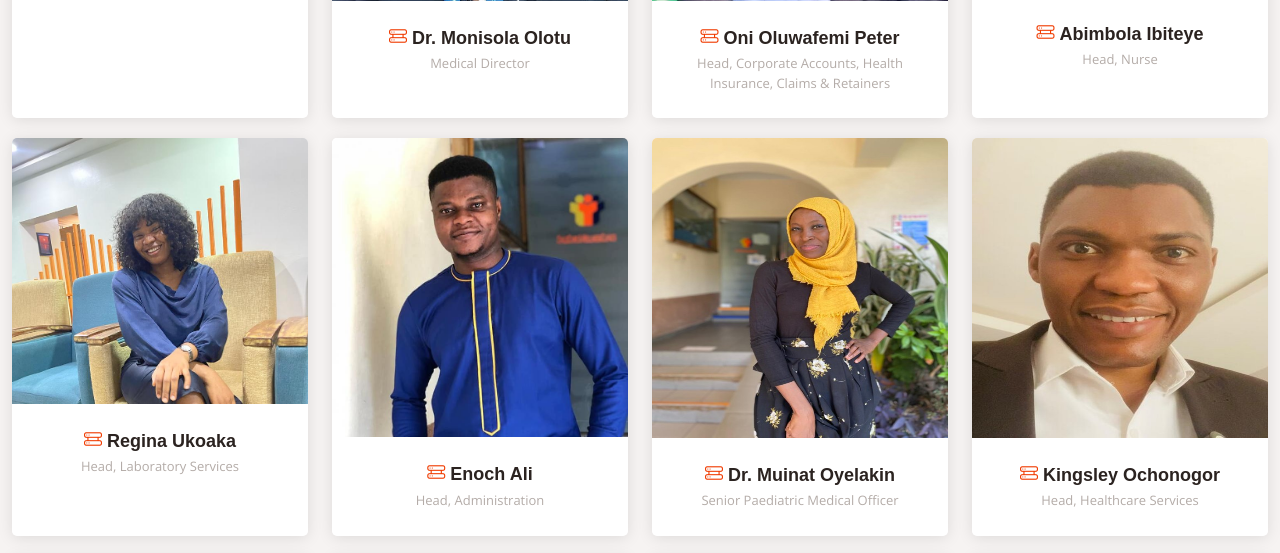
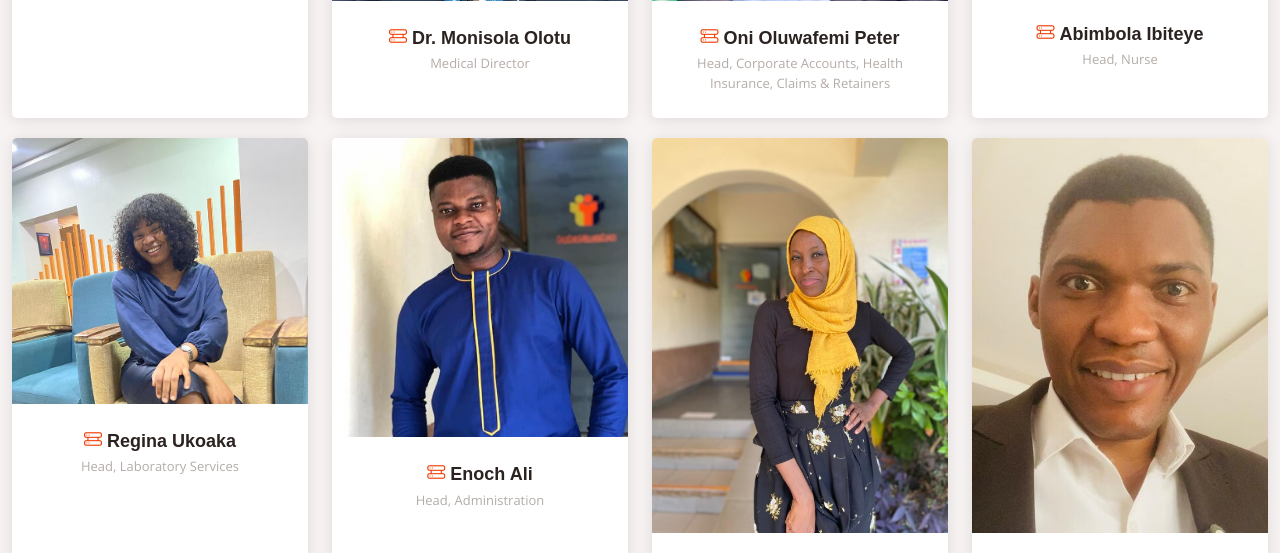
Before and after one commit to Flinch/cwc-web, a PHP site: page /about.html in a window 1280 px wide. Shown: the part 1260-1813 px from the top of the page. Run offline with PHP 8.4, Linux system fonts and the light colour scheme; some libraries are stand-ins or nearby versions; some web fonts are replaced.

Commit message:
updates made

```diff
--- a/about.html
+++ b/about.html
@@ -242,7 +242,7 @@
           <div class="col-lg-3 col-md-6 d-flex align-items-stretch">
             <div class="member" data-aos="fade-up" data-aos-delay="200">
               <div class="member-img">
-                <img src="assets/img/team/muniat-720.jpg" class="img-fluid" style="height: 300px; width: 300px;"  alt="">
+                <img src="assets/img/team/muniat-720.jpg" class="img-fluid special-img"  alt="">
                 <!--   <div class="social">
                   <a href=""><i class="bi bi-twitter"></i></a>
                   <a href=""><i class="bi bi-facebook"></i></a>
@@ -260,7 +260,7 @@
           <div class="col-lg-3 col-md-6 d-flex align-items-stretch">
             <div class="member" data-aos="fade-up" data-aos-delay="300">
               <div class="member-img">
-                <img src="assets/img/team/kingsley.jpeg" class="img-fluid" style="height: 300px; width: 300px;"  alt="">
+                <img src="assets/img/team/kingsley.jpeg" class="img-fluid special-img" alt="">
                 <!--   <div class="social">
                   <a href=""><i class="bi bi-twitter"></i></a>
                   <a href=""><i class="bi bi-facebook"></i></a>
--- a/assets/css/style.css
+++ b/assets/css/style.css
@@ -2299,6 +2299,18 @@ div.directors-text h2:after {
   max-height: 405px;
 }
 
+.special-img {
+  width: 300px;
+  height: 300px;
+}
+
+@media (min-width: 992px) {
+  .special-img {
+    width: auto;
+    height: auto;
+  }
+}
+
 .paeds-img {
   background: url(../img/paeds-800.svg) center center no-repeat;
   background-size: cover;
```
